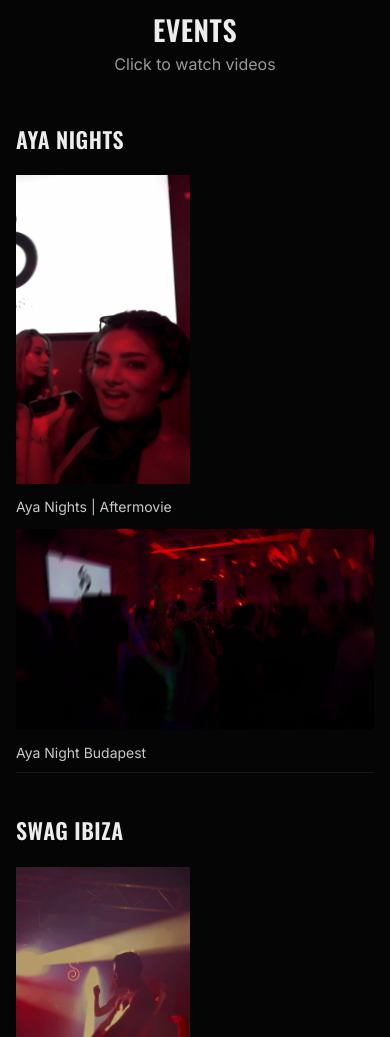
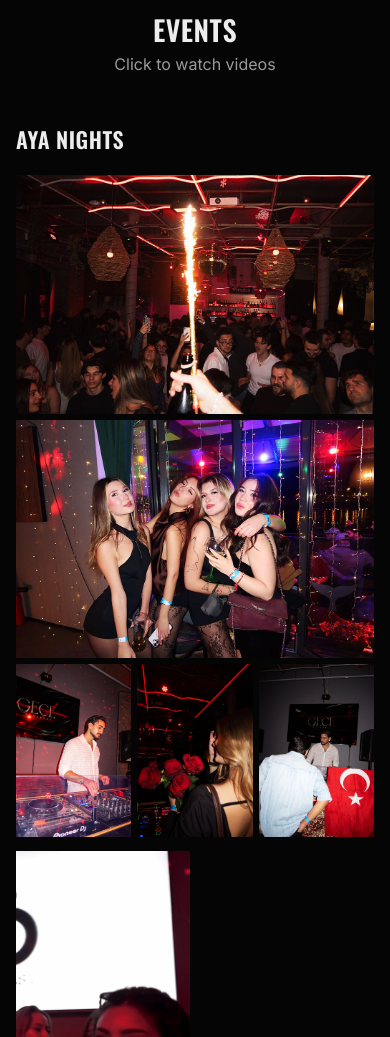
Before and after one commit to enzomoacir/Midnight, a plain HTML site: page index.html in a window 390 px wide. Shown: the part 5200-6237 px from the top of the page. Drawn offline with nearby package versions, Linux system fonts and the light colour scheme.

Commit message:
Add Aya Nights photos

```diff
--- a/app.js
+++ b/app.js
@@ -166,15 +166,23 @@ window.addEventListener("pageshow", toTop);
       ev.videos.forEach(function (it, i) { g.appendChild(card(it, ev.videos, i)); });
       wrap.appendChild(g);
       if (ev.photos && ev.photos.length) {
-        var ph = document.createElement("div");
-        ph.className = "photos";
-        ev.photos.forEach(function (src) {
+        var items = ev.photos.map(function (src, i) {
+          return { image: src, title: ev.title + " | Photo " + (i + 1) + " of " + ev.photos.length };
+        });
+        var gal = document.createElement("div");
+        gal.className = "gallery";
+        ev.photos.forEach(function (src, i) {
+          var b = document.createElement("button");
+          b.className = "shot" + (i < 2 ? " big" : "");
+          b.setAttribute("aria-label", "View photo " + (i + 1));
           var im = document.createElement("img");
-          im.loading = "lazy"; im.src = src; im.alt = ev.title;
-          im.addEventListener("click", function () { window.open(src, "_blank"); });
-          ph.appendChild(im);
+          im.loading = "lazy"; im.alt = ev.title + " photo " + (i + 1);
+          im.src = src.replace(/\.jpg$/, "-sm.jpg");
+          b.appendChild(im);
+          b.addEventListener("click", function () { openPlayer(items, i); });
+          gal.appendChild(b);
         });
-        wrap.appendChild(ph);
+        wrap.insertBefore(gal, g);
       }
       box.appendChild(wrap);
     });
@@ -192,6 +200,17 @@ window.addEventListener("pageshow", toTop);
   function load() {
     var it = cur[pos];
     clearFrame();
+    if (it.image) {
+      pv.pause(); pv.removeAttribute("src"); pv.removeAttribute("poster"); pv.load();
+      frame = document.createElement("img");
+      frame.src = it.image; frame.alt = it.title; frame.className = "player-photo";
+      stage.classList.add("is-embed");
+      stage.appendChild(frame);
+      ptitle.textContent = it.title;
+      prevB.disabled = pos === 0;
+      nextB.disabled = pos === cur.length - 1;
+      return;
+    }
     if (it.instagram) {
       pv.pause(); pv.removeAttribute("src"); pv.removeAttribute("poster"); pv.load();
       frame = document.createElement("iframe");
--- a/data.js
+++ b/data.js
@@ -61,7 +61,8 @@ window.SITE = {
         { file: "turkish-party",      title: "Aya Nights | Aftermovie" },
         { file: "event-aya-budapest", title: "Aya Night Budapest", wide: true }
       ],
-      photos: []
+      /* photos: first two are shown wide, the rest in a row underneath */
+      photos: ["photos/aya-01.jpg", "photos/aya-02.jpg", "photos/aya-03.jpg", "photos/aya-04.jpg", "photos/aya-05.jpg"]
     },
     {
       title: "Swag Ibiza",
--- a/style.css
+++ b/style.css
@@ -237,3 +237,15 @@ body.settle main{animation:settle 1.1s cubic-bezier(.2,.7,.2,1)}
   .embed-title{font-size:15px}
   .embed-card .play{top:38%}
 }
+
+/* photo gallery */
+.gallery{display:grid;grid-template-columns:repeat(6,1fr);gap:10px;margin-bottom:14px}
+.shot{position:relative;padding:0;overflow:hidden;background:var(--panel);grid-column:span 2;aspect-ratio:2/3;cursor:zoom-in}
+.shot.big{grid-column:span 3;aspect-ratio:3/2}
+.shot img{width:100%;height:100%;object-fit:cover;transition:transform .7s ease,filter .4s}
+.shot:hover img{transform:scale(1.03);filter:brightness(1.08)}
+.player-photo{max-width:100%;max-height:100%;object-fit:contain}
+@media (max-width:700px){
+  .gallery{gap:6px}
+  .shot.big{grid-column:1/-1}
+}
```
Also changed, not shown: photos/aya-01-sm.jpg (added), photos/aya-01.jpg (added), photos/aya-02-sm.jpg (added), photos/aya-02.jpg (added), photos/aya-03-sm.jpg (added), photos/aya-03.jpg (added), photos/aya-04-sm.jpg (added), photos/aya-04.jpg (added), photos/aya-05-sm.jpg (added), photos/aya-05.jpg (added).
